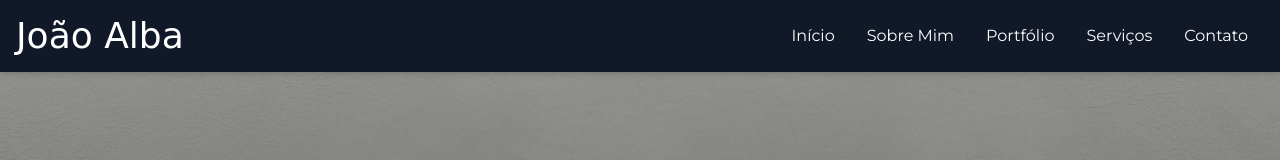
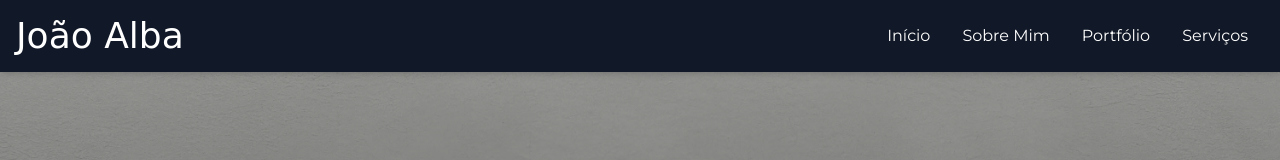
Before and after one commit to rafaelchampion/JoaoAlbaPortfolio, a plain HTML site: page index.html in a window 1280 px wide. Shown: the top 160 px of the page. Drawn offline with nearby package versions, Linux system fonts and the light colour scheme; a web font is replaced by a local one.

Commit message:
Removed contact nav

```diff
--- a/index.html
+++ b/index.html
@@ -33,7 +33,7 @@
                 <a href="#about" class="hover:text-gray-400 transition duration-300 px-4">Sobre Mim</a>
                 <a href="#portfolio" class="hover:text-gray-400 transition duration-300 px-4">Portfólio</a>
                 <a href="#services" class="hover:text-gray-400 transition duration-300 px-4">Serviços</a>
-                <a href="#contact" class="hover:text-gray-400 transition duration-300 px-4">Contato</a>
+                <!-- <a href="#contact" class="hover:text-gray-400 transition duration-300 px-4">Contato</a> -->
             </div>
         </div>
     </nav>
```
